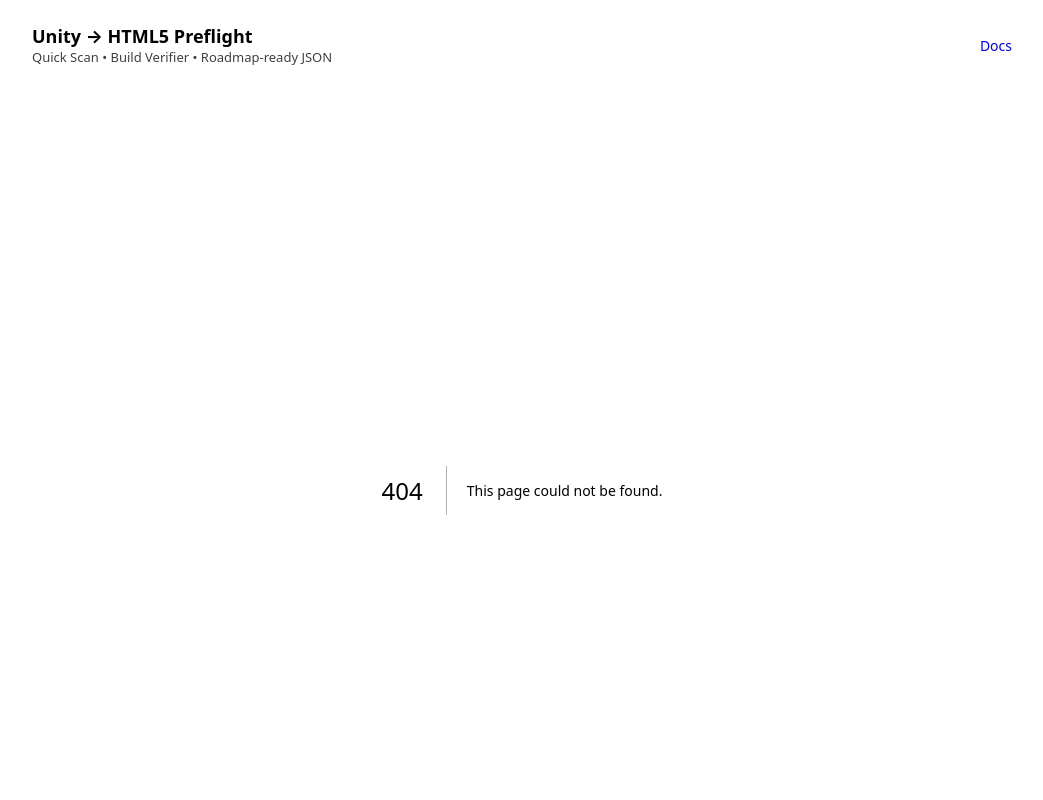
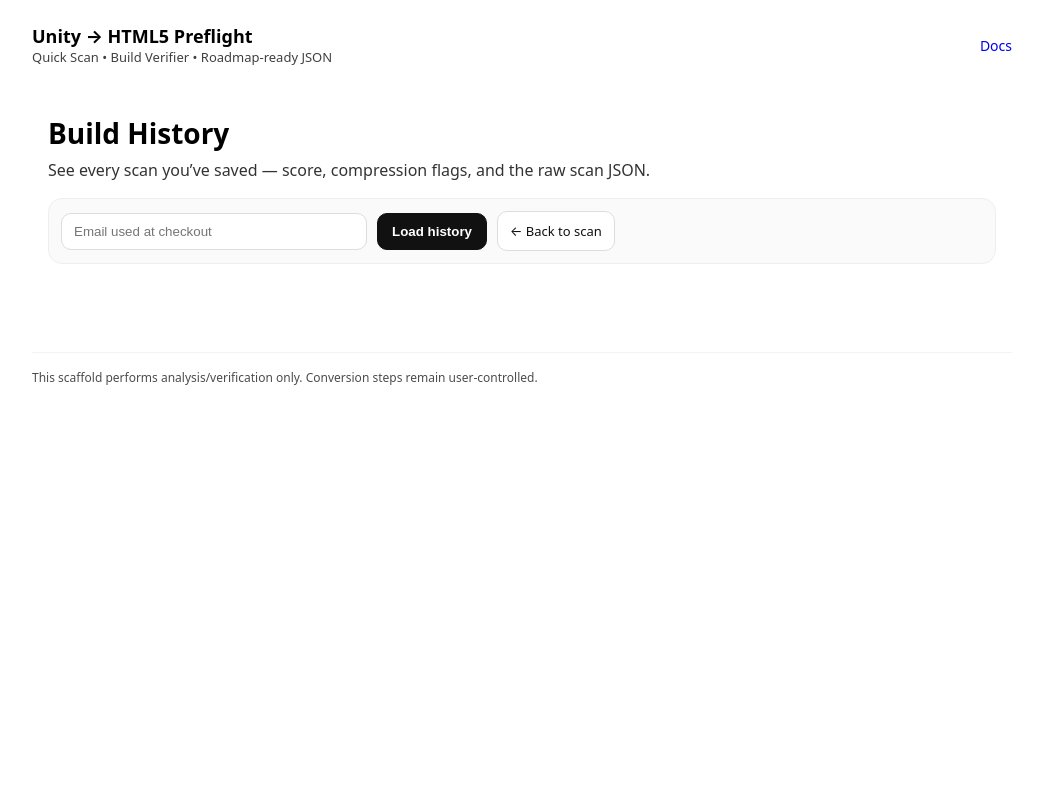
Before and after one commit to McBInc/unity-html5-studio-v3, a Next.js app: page /history in a window 1280 px wide. Before the commit this address had no page. Shown: the top 800 px of the page, without its empty margins (118-1161 px from the left). Built offline with nearby package versions, Linux system fonts and the light colour scheme.

Commit message:
Add build history page and history API

```diff
--- /dev/null
+++ b/src/app/history/page.tsx
@@ -0,0 +1,265 @@
+"use client";
+
+import React, { useEffect, useMemo, useState } from "react";
+
+type HistoryBuild = {
+  id: string;
+  createdAt: string;
+  scannedAt: string | null;
+  status: string;
+  project: { id: string; name: string } | null;
+  quickScore: number | null;
+  brotliPresent: boolean | null;
+  gzipPresent: boolean | null;
+  hasLaunchProfile: boolean;
+  fixPackCount: number;
+  scanResult: any | null;
+};
+
+type HistoryResponse = {
+  success: boolean;
+  user: { id: string; email: string; createdAt: string } | null;
+  builds: HistoryBuild[];
+  error?: string;
+};
+
+export default function HistoryPage() {
+  const EMAIL_KEY = "unity_html5_email_v1";
+
+  const [email, setEmail] = useState("");
+  const [loading, setLoading] = useState(false);
+  const [err, setErr] = useState<string | null>(null);
+  const [data, setData] = useState<HistoryResponse | null>(null);
+
+  useEffect(() => {
+    try {
+      const saved = localStorage.getItem(EMAIL_KEY) || "";
+      if (saved) setEmail(saved);
+    } catch {
+      // ignore
+    }
+  }, []);
+
+  useEffect(() => {
+    try {
+      localStorage.setItem(EMAIL_KEY, email || "");
+    } catch {
+      // ignore
+    }
+  }, [email]);
+
+  const builds = data?.builds || [];
+
+  const summary = useMemo(() => {
+    if (!data?.success) return null;
+    if (!data.user) return { title: "No user found", subtitle: "Try another email." };
+    return {
+      title: data.user.email,
+      subtitle: `${builds.length} build(s) found`,
+    };
+  }, [data, builds.length]);
+
+  async function load() {
+    setErr(null);
+    setData(null);
+
+    if (!email || !email.includes("@")) {
+      setErr("Enter the email you used at checkout.");
+      return;
+    }
+
+    setLoading(true);
+    try {
+      const res = await fetch(`/api/history?email=${encodeURIComponent(email)}`, {
+        method: "GET",
+      });
+
+      const json = (await res.json()) as HistoryResponse;
+
+      if (!res.ok || !json.success) {
+        throw new Error(json?.error || "Failed to load history");
+      }
+
+      setData(json);
+    } catch (e: any) {
+      setErr(e?.message || "Failed to load history");
+    } finally {
+      setLoading(false);
+    }
+  }
+
+  useEffect(() => {
+    // Auto-load if we already have an email saved
+    if (email && email.includes("@")) {
+      load();
+    }
+    // eslint-disable-next-line react-hooks/exhaustive-deps
+  }, []);
+
+  return (
+    <div style={{ maxWidth: 980, margin: "0 auto", padding: "24px 16px" }}>
+      <h1 style={{ fontSize: 28, margin: "0 0 6px" }}>Build History</h1>
+      <p style={{ margin: 0, opacity: 0.8, lineHeight: 1.5 }}>
+        See every scan you’ve saved — score, compression flags, and the raw scan JSON.
+      </p>
+
+      <div
+        style={{
+          marginTop: 16,
+          display: "flex",
+          gap: 10,
+          flexWrap: "wrap",
+          alignItems: "center",
+          padding: 12,
+          border: "1px solid #eee",
+          borderRadius: 14,
+          background: "#fafafa",
+        }}
+      >
+        <input
+          type="email"
+          value={email}
+          placeholder="Email used at checkout"
+          onChange={(e) => setEmail(e.target.value)}
+          style={{
+            padding: "10px 12px",
+            borderRadius: 10,
+            border: "1px solid #ddd",
+            minWidth: 280,
+          }}
+        />
+
+        <button
+          onClick={load}
+          disabled={loading}
+          style={{
+            padding: "10px 14px",
+            borderRadius: 10,
+            border: "1px solid #111",
+            background: loading ? "#ddd" : "#111",
+            color: "#fff",
+            cursor: loading ? "not-allowed" : "pointer",
+            fontWeight: 800,
+          }}
+        >
+          {loading ? "Loading…" : "Load history"}
+        </button>
+
+        <a
+          href="/"
+          style={{
+            padding: "10px 12px",
+            borderRadius: 10,
+            border: "1px solid #ddd",
+            background: "#fff",
+            textDecoration: "none",
+            fontSize: 13,
+            color: "#111",
+          }}
+        >
+          ← Back to scan
+        </a>
+
+        {err && <span style={{ color: "crimson" }}>{err}</span>}
+      </div>
+
+      {summary && (
+        <div style={{ marginTop: 14 }}>
+          <div style={{ fontWeight: 800 }}>{summary.title}</div>
+          <div style={{ fontSize: 13, opacity: 0.75 }}>{summary.subtitle}</div>
+        </div>
+      )}
+
+      <div style={{ marginTop: 16, display: "grid", gap: 12 }}>
+        {builds.length === 0 && data?.success && (
+          <div
+            style={{
+              padding: 14,
+              border: "1px solid #eee",
+              borderRadius: 14,
+            }}
+          >
+            No builds found for that email yet.
+          </div>
+        )}
+
+        {builds.map((b) => (
+          <div
+            key={b.id}
+            style={{
+              padding: 14,
+              border: "1px solid #eee",
+              borderRadius: 14,
+            }}
+          >
+            <div style={{ display: "flex", justifyContent: "space-between", gap: 10, flexWrap: "wrap" }}>
+              <div>
+                <div style={{ fontWeight: 900, fontSize: 16 }}>
+                  {b.project?.name || "Untitled Game"}
+                </div>
+                <div style={{ fontSize: 12, opacity: 0.75, marginTop: 4 }}>
+                  Build ID: <span style={{ fontFamily: "monospace" }}>{b.id}</span>
+                </div>
+              </div>
+
+              <div style={{ textAlign: "right" }}>
+                <div style={{ fontWeight: 800 }}>
+                  Score: {b.quickScore ?? "—"}
+                </div>
+                <div style={{ fontSize: 12, opacity: 0.75 }}>
+                  {new Date(b.createdAt).toLocaleString()}
+                </div>
+              </div>
+            </div>
+
+            <div style={{ display: "flex", gap: 10, flexWrap: "wrap", marginTop: 10 }}>
+              <Badge label="Status" value={b.status} />
+              <Badge label="Brotli" value={b.brotliPresent ? "Yes" : "No"} />
+              <Badge label="Gzip" value={b.gzipPresent ? "Yes" : "No"} />
+              <Badge label="LaunchProfile" value={b.hasLaunchProfile ? "Yes" : "No"} />
+              <Badge label="FixPacks" value={String(b.fixPackCount)} />
+            </div>
+
+            <details style={{ marginTop: 10 }}>
+              <summary style={{ cursor: "pointer", fontWeight: 800 }}>
+                View scan JSON
+              </summary>
+              <pre
+                style={{
+                  marginTop: 10,
+                  padding: 12,
+                  borderRadius: 12,
+                  background: "#fafafa",
+                  border: "1px solid #eee",
+                  overflowX: "auto",
+                  fontSize: 12,
+                  whiteSpace: "pre-wrap",
+                  wordBreak: "break-word",
+                }}
+              >
+                {JSON.stringify(b.scanResult, null, 2)}
+              </pre>
+            </details>
+          </div>
+        ))}
+      </div>
+    </div>
+  );
+}
+
+function Badge({ label, value }: { label: string; value: string }) {
+  return (
+    <div
+      style={{
+        padding: "8px 10px",
+        borderRadius: 999,
+        border: "1px solid #eee",
+        background: "#fafafa",
+        fontSize: 12,
+      }}
+    >
+      <span style={{ opacity: 0.7 }}>{label}:</span>{" "}
+      <b>{value}</b>
+    </div>
+  );
+}
```
